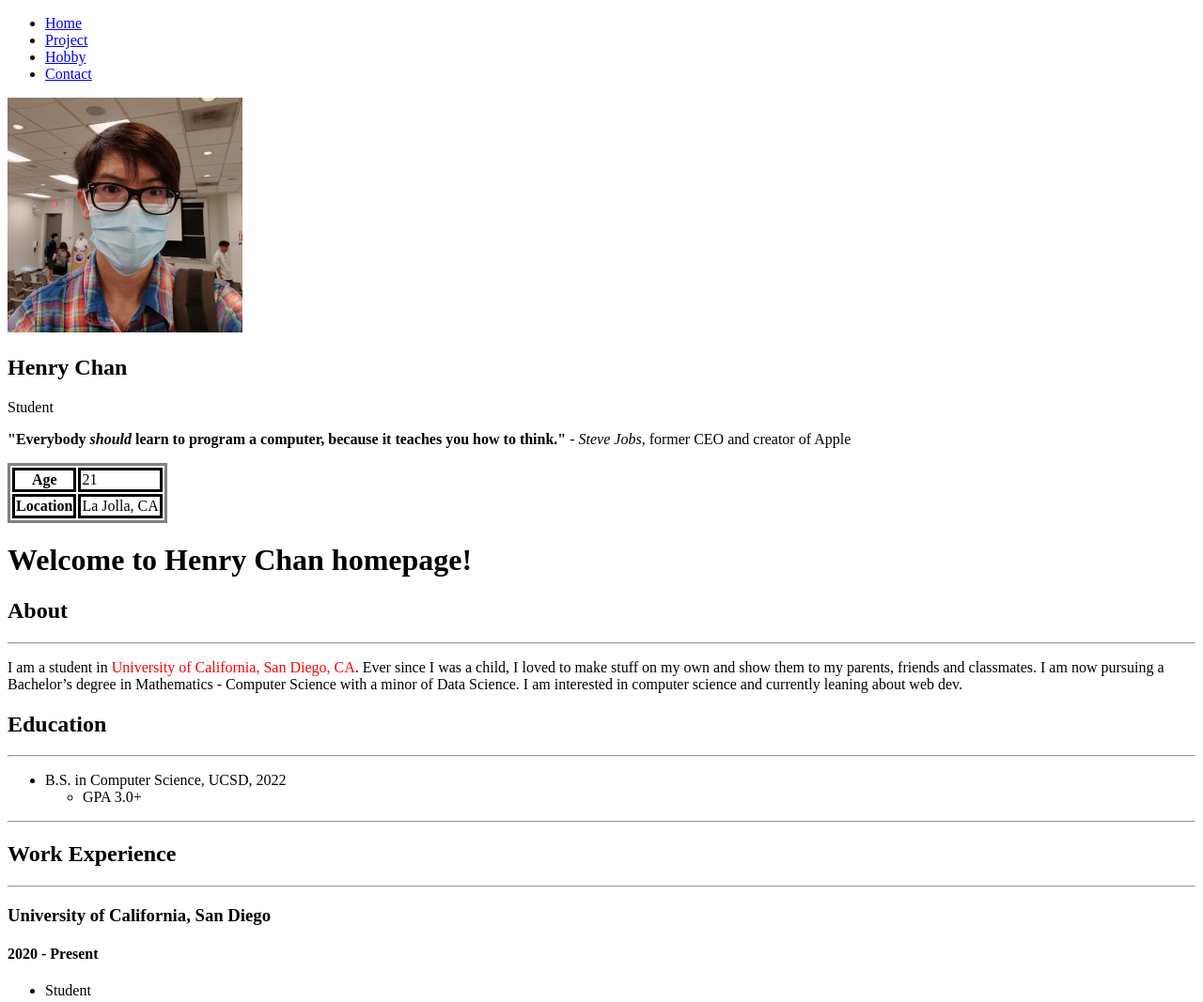
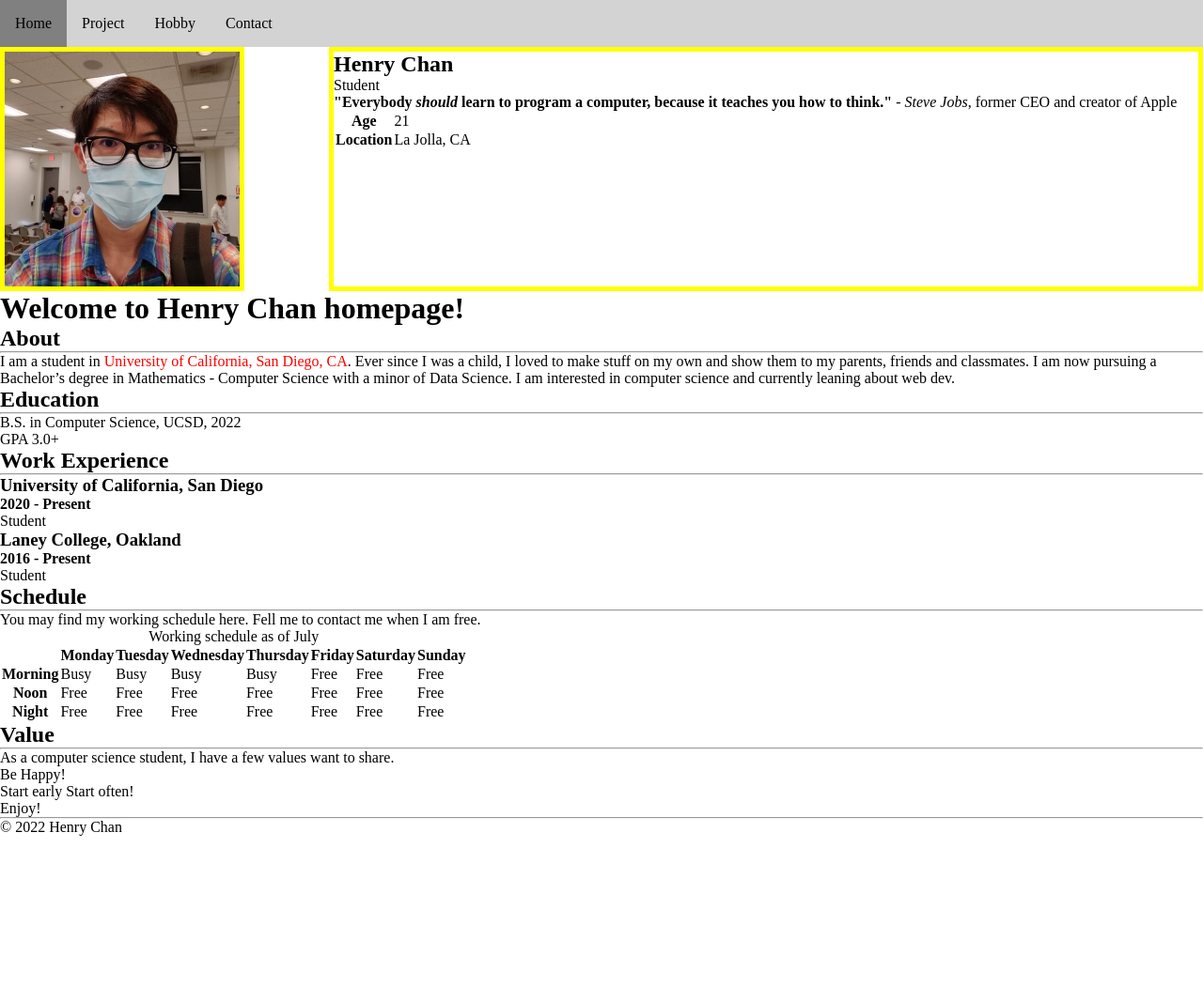
Before and after one commit to kctter/cse134-hw3, a plain HTML site: page index.html in a window 1280 px wide. Shown: the top 1067 px of the page at 94% size. After the commit the page ends 890 px from the top, so only its background shows below. Drawn offline with Linux system fonts and the light colour scheme.

Commit message:
css outline v2

```diff
--- a/index.html
+++ b/index.html
@@ -5,18 +5,172 @@
     <title>Henry's persona page</title>
     <link rel="icon" type="image/x-icon" href="/favicon.ico">
     <style>
-        table, th, td {
-            border-style: solid;
+        * {
+            margin: 0;
+            padding: 0;
         }
+
+        .top-nav {
+            list-style-type: none;
+            overflow: hidden;
+            background: lightgrey;
+        }
+
+        .top-nav > li {
+            float: left;
+        }
+
+        .top-nav > li a {
+            display: block;
+            color: black;
+            padding: 1em;
+            text-align: center;
+            text-decoration: none;
+            transition: all ease-in-out .1s;
+        }
+
+        .top-nav > li a:hover {
+            background-color: darkgrey;
+        }
+
+        .top-nav > li a.active {
+            background-color: darkgrey;
+        }
+
+        .top-nav > li a.active:hover {
+            background-color: grey;
+        }
+
+        /*@media (min-width: 10000px) {*/
+        /*    body {*/
+        /*        display: grid;*/
+        /*        grid-template-rows: auto 1fr auto;*/
+        /*        grid-template-columns: 350px 1fr;*/
+        /*        min-height: 100vh;*/
+
+        /*    }*/
+
+        /*    header {*/
+        /*        grid-column: 1 / 3;*/
+        /*    }*/
+
+        /*    .top-nav:before {*/
+        /*        background: lightgrey;*/
+        /*        position: absolute;*/
+        /*        bottom: 0;*/
+        /*    }*/
+
+        /*    aside {*/
+        /*        grid-row: 2 / 4;*/
+        /*        padding-top: 0.5em;*/
+
+
+        /*    }*/
+
+        /*    main {*/
+        /*        grid-row: 2 / 3;*/
+
+        /*    }*/
+
+        /*    footer {*/
+        /*        grid-column: 1 / 3;*/
+
+        /*    }*/
+        /*}*/
+
+        body {
+            display: grid;
+            grid-template-rows: auto auto auto auto;
+            grid-template-columns: 350px 1fr;
+            min-height: 100vh;
+
+        }
+
+        aside {
+
+        }
+
+        header {
+            grid-column: 1 / 3;
+        }
+
+
+        .profile-picture {
+
+            grid-column:1/2;
+            border: 5px solid yellow;
+            /*display: block;*/
+            /*margin-left: auto;*/
+            /*margin-right: auto;*/
+            /*border-radius: 100%;*/
+            /*width: 250px;*/
+            /*height: 250px;*/
+            /*box-shadow: 0 5px 10px 0 rgba(35, 60, 80, .25);*/
+        }
+
+        .name {
+            grid-column: 2 / 3;
+            border: 5px solid yellow;
+        }
+
+
+
+        aside {
+            display: contents;
+        }
+
+        main {
+            grid-column: 1 / 3;
+        }
+
+        footer {
+            grid-column: 1 / 3;
+        }
+
+        .
+        /*aside > p {*/
+        /*    text-align: center;*/
+        /*    padding-top: 0.5em;*/
+        /*    padding-bottom: 0.5em;*/
+        /*}*/
+        /*aside > table {*/
+        /*    margin-left: auto;*/
+        /*    margin-right: auto;*/
+        /*    text-align: left;*/
+        /*    padding-top: 0.5em;*/
+        /*    padding-bottom: 0.5em;*/
+        /*}*/
+
+        /*main > article {*/
+        /*    padding-bottom: 2em;*/
+        /*}*/
+
+        /*.main-title {*/
+        /*    padding-top: 0.5em;*/
+        /*    padding-bottom: 0.5em;*/
+        /*}*/
+        /*.article-title {*/
+        /*    padding-bottom: 0.25em;*/
+        /*}*/
+        /*.article-subject {*/
+        /*    padding-top: 0.25em;*/
+        /*}*/
+
+
+
+
+
     </style>
+
 </head>
+
 <body>
 
 <header>
     <!-- navbar -->
     <nav>
-        <ul>
-            <li><a href="./index.html">Home</a></li>
+        <ul class="top-nav">
+            <li><a class="active" href="./index.html">Home</a></li>
             <li><a href="./project.html">Project</a></li>
             <li><a href="./hobby.html">Hobby</a></li>
             <li><a href="./contact.html">Contact</a></li>
@@ -25,14 +179,16 @@
 </header>
 
 <!-- left side -->
+
     <aside>
-    <img src="myself.jpg" alt="Picture of myself">
+
+        <img class="profile-picture" src="myself.jpg" alt="Picture of myself">
         <div class="name">
             <h2><b>Henry Chan</b></h2>
             <p>Student</p>
-    </div>
 
-    <p><strong>"Everybody <em>should</em> learn to program a computer, because it teaches you how to think."</strong> -
+            <p><strong>"Everybody <em>should</em> learn to program a computer, because it teaches you how to
+                think."</strong> -
                 <i>Steve Jobs</i>,
                 former CEO and creator of Apple</p>
             <table>
@@ -45,16 +201,19 @@
                     <td>La Jolla, CA</td>
                 </tr>
             </table>
+        </div>
+
     </aside>
 
     <!-- main content-->
     <main>
-    <h1>Welcome to Henry Chan homepage!</h1>
+        <h1 class="main-title">Welcome to Henry Chan homepage!</h1>
 
         <article>
-        <h2>About</h2>
+            <h2 class="article-subject">About</h2>
             <hr>
-        <p>I am a student in <span style="color:red">University of California, San Diego, CA</span>. Ever since I was a
+            <p class="article-start">I am a student in <span style="color:red">University of California, San Diego, CA</span>. Ever since I
+                was a
                 child, I loved to make stuff on
                 my own and show them to my parents, friends and classmates. I am now pursuing a Bachelor’s degree in
                 Mathematics - Computer Science with a minor of Data Science. I am interested in computer science and
@@ -63,9 +222,9 @@
 
 
         <article>
-        <h2>Education</h2>
+            <h2 class="article-title">Education</h2>
             <hr>
-        <ul>
+            <ul class="article-subject">
                 <li>B.S. in Computer Science, UCSD, 2022
                     <ul>
                         <li>GPA 3.0+</li>
@@ -74,19 +233,17 @@
             </ul>
         </article>
 
+        <article>
+            <h2 class="article-title">Work Experience</h2>
             <hr>
-
-    <article>
-        <h2>Work Experience</h2>
-        <hr>
-        <section>
+            <section class="article-subject">
                 <h3>University of California, San Diego</h3>
                 <h4>2020 - Present</h4>
                 <ul>
                     <li>Student</li>
                 </ul>
             </section>
-        <section>
+            <section class="article-subject">
                 <h3>Laney College, Oakland</h3>
                 <h4>2016 - Present</h4>
                 <ul>
@@ -97,10 +254,10 @@
 
 
         <article>
-        <h2>Schedule</h2>
+            <h2 class="article-title">Schedule</h2>
             <hr>
-        <p>You may find my working schedule here. Fell me to contact me when I am free.</p>
-        <table>
+            <p class="article-subject">You may find my working schedule here. Fell me to contact me when I am free.</p>
+            <table >
                 <caption>Working schedule as of July</caption>
                 <colgroup>
                     <col span="1" class="time">
@@ -150,9 +307,9 @@
             </table>
         </article>
         <article>
-        <h2>Value</h2>
+            <h2 class="article-title">Value</h2>
             <hr>
-        <p>As a computer science student, I have a few values want to share.</p>
+            <p class="article-subject">As a computer science student, I have a few values want to share.</p>
             <ol>
                 <li>Be Happy!</li>
                 <li>Start early Start often!</li>
@@ -161,8 +318,11 @@
         </article>
     </main>
 
+
 <footer>
+    <hr>
     <p>&copy; 2022 Henry Chan</p>
 </footer>
+
 </body>
 </html>
```
Also changed, not shown: contact.html (+8 -0 lines). Lines whose indentation alone changed are shown as unchanged.
